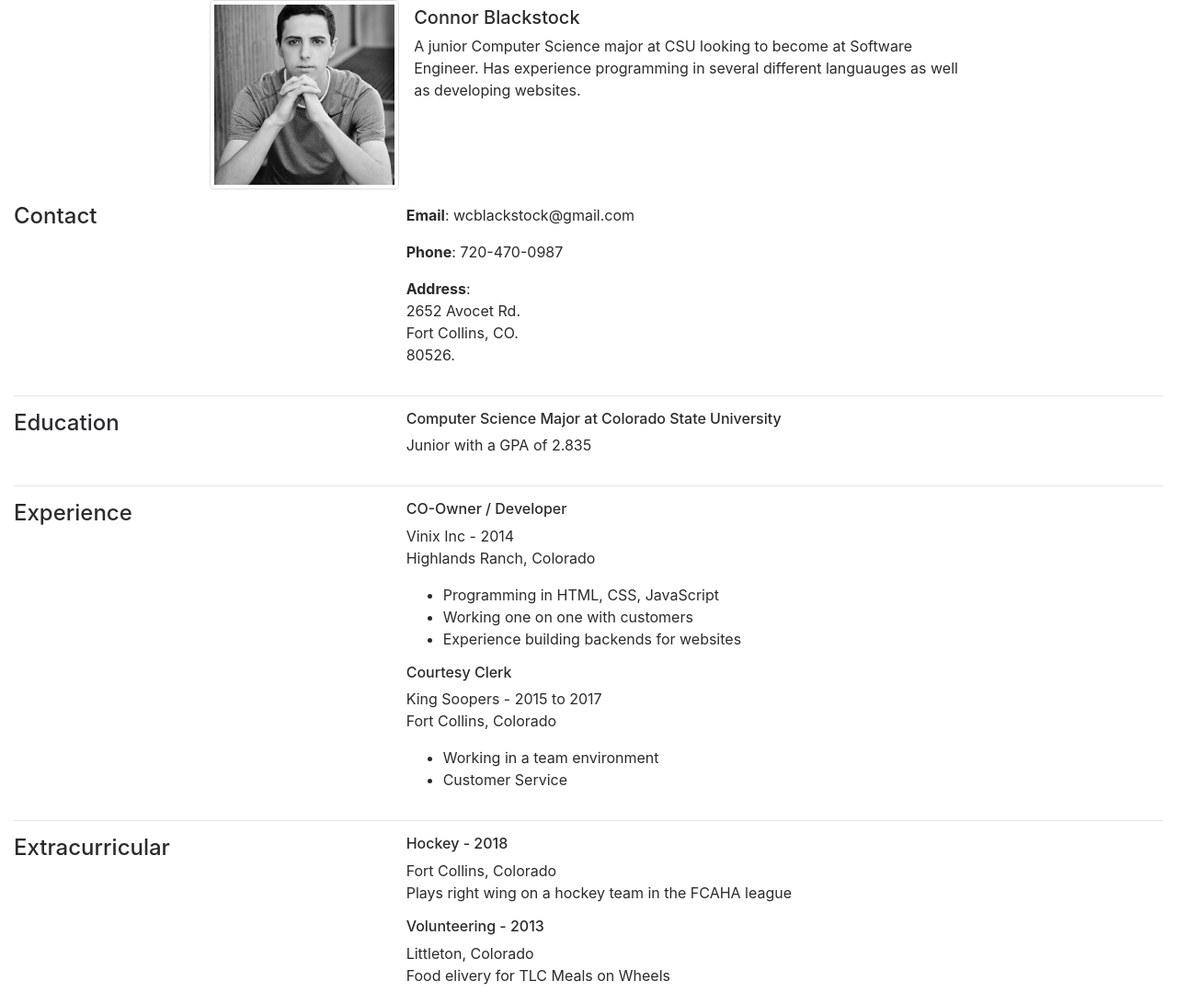
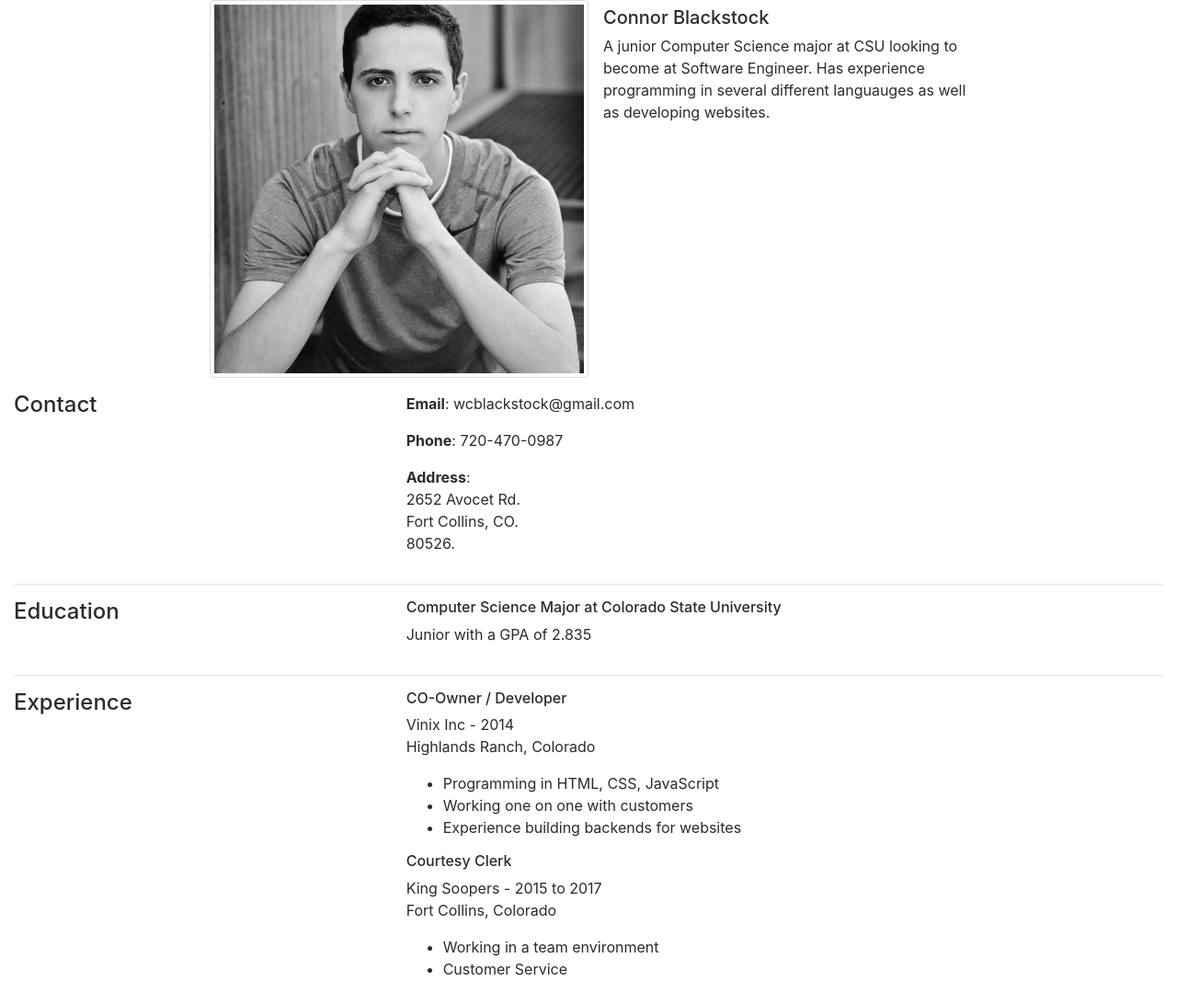
Before and after one commit to cblacks26/cblacks26.github.io, a plain HTML site: page index.html in a window 1280 px wide. Shown: the top 1092 px of the page at 92% size. Drawn offline with nearby package versions, Linux system fonts and the light colour scheme.

Commit message:
Update index.html

```diff
--- a/index.html
+++ b/index.html
@@ -16,7 +16,7 @@
       <div class="row justify-content-center mb-3">
         <div class="col-lg-8 col-sm-12 col-md-8">
           <div class="media">
-            <img class="align-self-center mr-3 img-thumbnail w-25 h-25" src="15094424_10208971150570089_5548720168330306451_n.jpg" alt="Photo of Connor">
+            <img class="align-self-center mr-3 img-thumbnail w-50" src="15094424_10208971150570089_5548720168330306451_n.jpg" alt="Photo of Connor">
             <div class="media-body">
               <h5 class="mt-2">Connor Blackstock</h5>
               <p>A junior Computer Science major at CSU looking to become at Software Engineer. Has experience programming in several different languauges as well as developing websites.</p>
```
